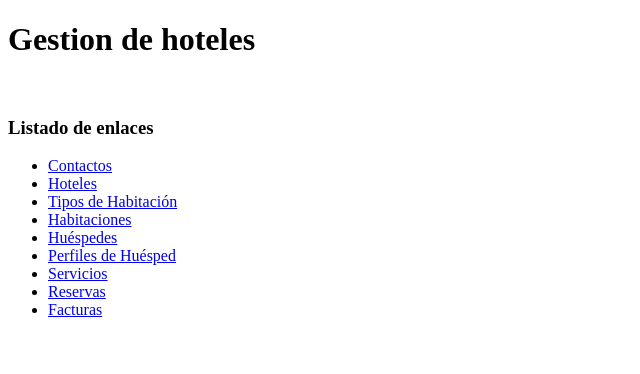
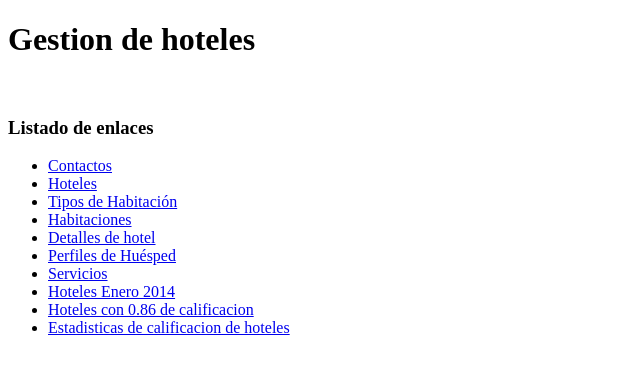
Before and after one commit to antoniopoligonosur/PracticaHotel, a Django app: page / in a window 1280 px wide. Shown: the top 374 px of the page, without its empty margins (0-640 px from the left). Run offline with Django 5.2, Linux system fonts and the light colour scheme.

Commit message:
urls corregidas

```diff
--- a/hotel/hotel/models.py
+++ b/hotel/hotel/models.py
@@ -98,11 +98,13 @@ class Reserva(models.Model):
     ]
     huesped = models.ForeignKey(Huesped, on_delete=models.CASCADE, related_name='reservas')
     habitacion = models.ForeignKey(Habitacion, on_delete=models.PROTECT, related_name='reservas')
+    servicios = models.ManyToManyField(Servicio, through='ReservaServicio', blank=True, related_name='reservas')
+
     fecha_entrada = models.DateField()
     fecha_salida = models.DateField()
     estado = models.CharField(max_length=1, choices=ESTADOS, default='P')
     creada_en = models.DateTimeField(auto_now_add=True)
-    servicios = models.ManyToManyField(Servicio, through='ReservaServicio', blank=True, related_name='reservas')
+
 
     def __str__(self):
         return f"Reserva {self.id} - {self.huesped.nombre}"
--- a/hotel/hotel/templates/hotel/index.html
+++ b/hotel/hotel/templates/hotel/index.html
@@ -17,11 +17,12 @@
        <li><a href="{% url 'hotel_lista' %}">Hoteles</a></li>
        <li><a href="{% url 'tipo_habitacion' %}">Tipos de Habitación</a></li>
        <li><a href="{% url 'habitacion_lista' 1 %}">Habitaciones</a></li>
-       <li><a href="{% url 'huesped_lista' %}">Huéspedes</a></li>
+       <li><a href="{% url 'detalle_hotel' id_hotel=1 %}">Detalles de hotel</a></li>
        <li><a href="{% url 'perfil_huesped_lista' %}">Perfiles de Huésped</a></li>
        <li><a href="{% url 'servicio_lista' %}">Servicios</a></li>
-       <li><a href="{% url 'reserva_lista' %}">Reservas</a></li>
-       <li><a href="{% url 'factura_lista' %}">Facturas</a></li>
+       <li><a href="{% url 'dame_hotel_fecha' anyo_hotel=2014 mes_hotel=1 %}">Hoteles Enero 2014</a></li>
+       <li><a href="{% url 'dame_hotel_calificacion' calificacion_hotel=0.86 %}">Hoteles con 0.86 de calificacion</a></li>
+       <li><a href="{% url 'hoteles_estadisticas_calificacion' %}">Estadisticas de calificacion de hoteles</a></li>
    </ul>
 
 </body>
--- a/hotel/hotel/urls.py
+++ b/hotel/hotel/urls.py
@@ -1,25 +1,32 @@
 from django.urls import path
 from . import views
+from django.urls import re_path
 
 urlpatterns = [
    path('',views.index, name='index'),
    # 1) Contacto
    path('contacto/lista', views.contacto_lista, name='contacto_lista'),
    # 2) Hotel
-    path('hotel/lista', views.hotel_lista, name='hotel_lista'),
+   path('hotel/lista', views.hotel_lista, name='hotel_lista'),
    # 3) Tipo Habitacion
-    path('tipohabitacion/lista', views.tipo_habitacion_lista, name='tipo_habitacion'),
+   path('tipohabitacion/lista', views.tipo_habitacion_lista, name='tipo_habitacion'),
    # 4) Habitacion
    path('habitacion/lista/<int:hotel_id>/', views.habitacion_lista, name='habitacion_lista'),
    # 5) Huesped
-   path('huesped/lista', views.huesped_lista, name='huesped_lista'),
+   path('detalles_hotel/<int:id_hotel>/', views.detalle_hotel, name='detalle_hotel'),
    # 6) Perfil Huesped
    path('perfil_huesped/lista', views.perfil_huesped_lista, name='perfil_huesped_lista'),
    # 7) Servicio
    path('servicio/lista', views.servicio_lista, name='servicio_lista'),
    # 8) Reserva
-   path('reserva/lista', views.reserva_lista, name='reserva_lista'),
-   # 9) Factura
-   path('factura/lista', views.factura_lista, name='factura_lista')
+   path('hotel/lista/<int:anyo_hotel>/<int:mes_hotel>', views.dame_hotel_fecha, name="dame_hotel_fecha"),
+   # 9) Hotel - Calificacion - Expresion Regular
+   # ^ y $  → indican el inicio y fin de la cadena, para asegurar coincidencia exacta.
+   # 0\.    → el valor debe comenzar con el número 0 seguido de un punto decimal literal.
+   # \d{2}  → deben seguir exactamente dos dígitos del 0 al 9.
+   # (?P<calificacion_hotel>...) → nombra la parte capturada como calificacion_hotel.
+   re_path(r'^hotel/calificacion/(?P<calificacion_hotel>0\.\d{2})/$', views.dame_hotel_calificacion, name='dame_hotel_calificacion'),
+   # 10) Hotel - Calificacion - Agreggate
+   path('hoteles/estadisticas_calificacion/', views.hoteles_estadisticas_calificacion, name='hoteles_estadisticas_calificacion'),
 
 ]
--- a/hotel/hotel/views.py
+++ b/hotel/hotel/views.py
@@ -1,5 +1,5 @@
 from django.shortcuts import render
-from django.db.models import Sum
+from django.db.models import Sum, Avg, Min, Max, Prefetch
 from .models import (
     Hotel, ContactoHotel, TipoHabitacion, Habitacion, Huesped,
     PerfilHuesped, Servicio, Reserva, Factura, ReservaServicio
@@ -72,32 +72,28 @@ def tipo_habitacion_lista(request):
 # para mostrar solo las que pertenecen a ese hotel.
 # Si no se recibe, se muestran todas las habitaciones.
 
-def habitacion_lista(request, hotel_id=None):
+# Al filtrarse con id, en la web por defecto te mostrará la id "1" la cual solo tiene asociada una habitacion, y si pruebas
+# por ejemplo el id "8" te saldrán 2
 
-    qs = Habitacion.objects.select_related('tipo', 'hotel').prefetch_related('servicios')
-    if hotel_id is not None:
-        qs = qs.filter(hotel_id=hotel_id)
+def habitacion_lista(request, hotel_id):
 
+    qs = Habitacion.objects.select_related('tipo', 'hotel').prefetch_related('servicios').filter(hotel_id=hotel_id)
+    qs.all()
     '''
-    habitacion = Habitacion.objects.raw(" SELECT hb.* FROM hotel_habitacion hb "
+    qs = Habitacion.objects.raw(" SELECT hb.* FROM hotel_habitacion hb "
                                         " JOIN hotel_hotel h ON h.id = hb.hotel_id "
                                         " WHERE hb.hotel_id = %s" % (hotel_id if hotel_id else 0))
     '''
 
     return render(request, 'hotel/habitacion_lista.html', {'habitacion_lista': qs})
 
-# 5) Huéspedes
-# ESTA VISTA SIRVE PARA MOSTRAR EL CONTENIDO DE HUESPED Y SU PERFIL RELACIONADO:
-# Muestra nombre, apellido, correo y telefono
-def huesped_lista(request):
-    huespedes = Huesped.objects.all().prefetch_related('perfil')
+# 5) Hotel - Detalle
+def detalle_hotel(request, id_hotel):
+    hotel = Hotel.objects.prefetch_related(
+        Prefetch('servicios')
+    ).get(id=id_hotel)
 
-    '''
-    huespedes = Huesped.objects.raw(" SELECT h.* FROM hotel_huesped h "
-                                    " LEFT JOIN hotel_perfilhuesped ph ON ph.huesped_id = h.id "
-                                    " WHERE ph.nacionalidad = 'España' ")
-    '''
-    return render(request, 'hotel/huesped_lista.html', {'huesped_lista': huespedes})
+    return render(request, 'hotel/detalle_hotel.html', {'hotel': hotel})
 
 # 6) Perfil Huésped
 # ESTA VISTA SIRVE PARA MOSTRAR EL CONTENIDO DE PERFILHUESPED Y SU HUESPED RELACIONADO:
@@ -130,29 +126,56 @@ def servicio_lista(request):
 # 8) Reservas
 # ESTA VISTA SIRVE PARA MOSTRAR EL CONTENIDO DE RESERVA Y SU INFORMACION RELACIONADA CON HUESPED Y HABITACION:
 # Muestra id, huesped, habitacion, fecha_entrada, fecha_salida, estado y total_servicios
-def reserva_lista(request):
-    reservas = Reserva.objects.select_related('huesped', 'habitacion').annotate(total_servicios=Sum('servicios__precio'))
+
+def dame_hotel_fecha(request, anyo_hotel, mes_hotel):
+
+    hoteles = Hotel.objects.prefetch_related('servicios').filter(fecha_fundacion__year=anyo_hotel, fecha_fundacion__month=mes_hotel)
 
     '''
-    reservas = Reserva.objects.raw(" SELECT r.id, SUM(s.precio) AS total_servicios FROM hotel_reserva r "
-                                   " LEFT JOIN hotel_reservaservicio rs ON rs.reserva_id = r.id "
-                                   " LEFT JOIN hotel_servicio s ON s.id = rs.servicio_id "
-                                   " GROUP BY r.id ")
+    # Esta sentencia convierte el mes a cadena permitiendo que tenga 2 digitos por ejemplo: (Enero: 01)
+    mes_formato_sql = str(mes_hotel).zfill(2)
+
+    hoteles = (Hotel.objects.raw(
+      "SELECT * FROM hotel_hotel h "
+    +" WHERE strftime('%%Y', h.fecha_fundacion) = %s "
+    +" AND strftime('%%m', h.fecha_fundacion) = %s "
+    ,[str(anyo_hotel),mes_formato_sql]))
     '''
-    return render(request, 'hotel/reserva_lista.html', {'reserva_lista': reservas})
 
-# 9) Facturas
-# ESTA VISTA SIRVE PARA MOSTRAR EL CONTENIDO DE FACTURA Y SU RESERVA RELACIONADA:
-# Muestra numero_factura, reserva, emitida_en, monto_total y pagada
-def factura_lista(request):
-    facturas = Factura.objects.select_related('reserva', 'reserva__huesped').all()
+    return render(request, 'hotel/hotel_lista.html', {'hotel_lista': hoteles})
 
-    '''
-    facturas = Factura.objects.raw(" SELECT f.* FROM hotel_factura f "
-                                   " JOIN hotel_reserva r ON r.id = f.reserva_id "
-                                   " ORDER BY f.emitida_en DESC ")
-    '''
-    return render(request, 'hotel/factura_lista.html', {'factura_lista': facturas})
+# 9) Hotel - Calificacion
+
+def dame_hotel_calificacion(request, calificacion_hotel):
+
+    hoteles = Hotel.objects.prefetch_related('servicios').filter(calificacion=calificacion_hotel)
+
+    """
+    hoteles = (Hotel.objects.raw(
+    "SELECT * FROM hotel_hotel h "
+    + " WHERE h.calificacion = %s "
+    ,[calificacion_hotel]))
+    """
+    return render(request, 'hotel/hotel_lista.html', {'hotel_lista': hoteles})
+
+# 10) Hotel - Calificacion - Agreggate
+
+def hoteles_estadisticas_calificacion(request):
+    """
+    estadisticas = (
+    Hotel.objects
+    .aggregate(
+            media_calificacion=Avg('calificacion'),
+            max_calificacion=Max('calificacion'),
+            min_calificacion=Min('calificacion')
+    )
+    )
+    """
+
+    estadisticas = (Hotel.objects.raw(
+    "SELECT 1 AS id, AVG(calificacion) AS media_calificacion, MAX(calificacion) AS max_calificacion, MIN(calificacion) AS min_calificacion FROM hotel_hotel ")[0])
+
+    return render(request, 'hotel/estadistica_hotel.html', {'estadistica': estadisticas})
 
 def mi_error_404(request, exception=None):
-    return render(request, 'errores/404.html', status=404)
+    return render(request, 'errores/404.html', None,None,404)
```
Also changed, not shown: hotel/hotel/templates/hotel/detalle_hotel.html (added, +23 -0 lines), hotel/hotel/templates/hotel/estadistica_hotel.html (added, +17 -0 lines), hotel/hotel/templates/hotel/reserva_servicio_lista.html (added, +39 -0 lines).
